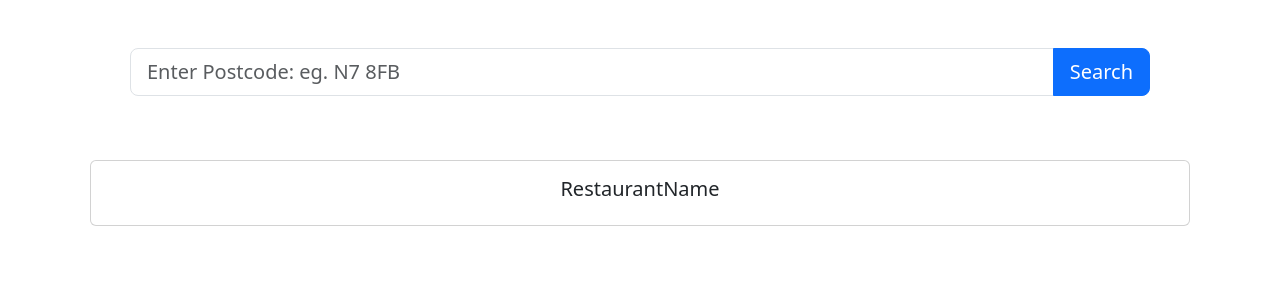
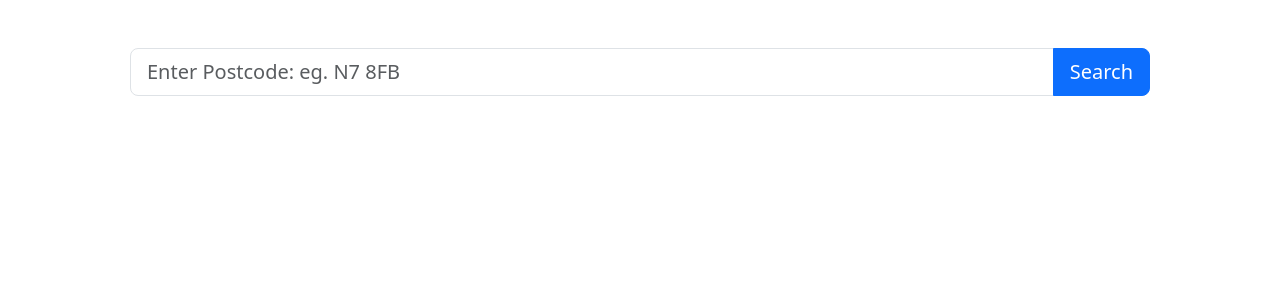
Before and after one commit to c20chin/JET-Restaurant-Finder, a React (Create React App) app in the folder restaurant-finder/: page / in a window 1280 px wide. Shown: the top 300 px of the page. Built offline with nearby package versions, Linux system fonts and the light colour scheme.

Commit message:
Mapping card text

```diff
--- a/restaurant-finder/src/App.js
+++ b/restaurant-finder/src/App.js
@@ -13,12 +13,11 @@ import { useState, useEffect } from 'react';
 
 function App() {
   const [searchInput, setSearchInput] = useState("");
-
+  const [restaurants, setRestaurants] = useState([]);
 
   // Search for restaurant
   async function searchRestaurant() {
     console.log("searching for " + searchInput);
-
 
     // Get restaurants with input postcode
     const postcode = searchInput;
@@ -26,9 +25,13 @@ function App() {
 
     // Using fetch to get data from the API
     try {
-      const response = await fetch(apiUrl);
-      const data = await response.json();
-      console.log(data);
+      const returnedRestaurants = await fetch(apiUrl)
+        .then(response => response.json())
+        .then(data => {
+          console.log(data);
+          setRestaurants(data.restaurants);
+        });
+      console.log(restaurants)
     } catch (error) {
       console.error("Error fetching data:", error);
     }
@@ -41,27 +44,34 @@ function App() {
           <FormControl
             placeholder="Enter Postcode: eg. N7 8FB"
             type="input"
-            onKeyDown={event => {
+            onKeyDown={(event) => {
               if (event.key == "Enter") {
                 searchRestaurant();
               }
             }}
-            onChange={event => setSearchInput(event.target.value)}
+            onChange={(event) => setSearchInput(event.target.value)}
           />
-          <Button
-            onClick={searchRestaurant}
-          >
-            Search
-          </Button>
+          <Button onClick={searchRestaurant}>Search</Button>
         </InputGroup>
       </Container>
       <Container>
-        <Row className="mx-2 row row-col-4">
-          <Card>
-            <Card.Body>
-              <Card.Title>RestaurantName</Card.Title>
-            </Card.Body>
-          </Card>
+        <Row xs={2} md={4} className="row row-cols-4">
+          {restaurants.map((restaurant, i) => {
+            return (
+              <Card>
+                <Card.Img src={restaurant.logoUrl} />
+                <Card.Body>
+                  <Card.Title>{restaurant.name}</Card.Title>
+                  <Card.Text>{restaurant.address.firstLine}</Card.Text>
+                  {restaurant.cuisines.map((cuisine, i) => {
+                    return (
+                      <Button className="m-1" size="sm">{cuisine.name}</Button>
+                    )
+                  })}
+                </Card.Body>
+              </Card>
+            );
+          })}
         </Row>
       </Container>
     </div>
```
